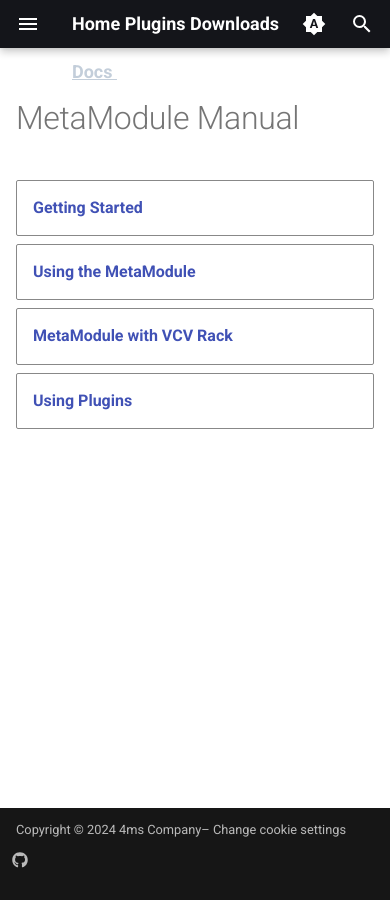
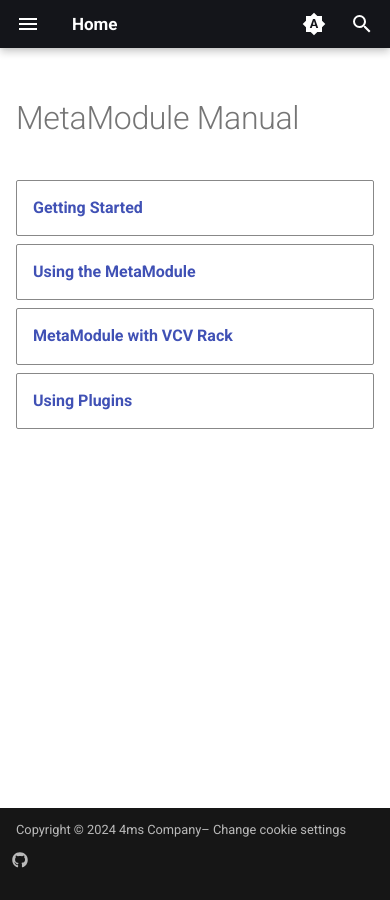
Before and after one commit to 4ms/metamodule-docs-website, an MkDocs documentation site: the page built from docs/index.md, in a window 390 px wide. Built offline with MkDocs 1.6.1 and Material for MkDocs 9.7.7, drawn with Linux system fonts in a browser that asks for light colours.

Commit message:
Fix nav header display on phone screens

```diff
--- a/docs/stylesheets/extra.css
+++ b/docs/stylesheets/extra.css
@@ -65,3 +65,15 @@ h3 {
 	border-color: #888;
 	width: fit-content;
 }
+
+@media (max-width: 768px) {
+  .sm-sm {
+	font-size:0.85rem;
+	padding-right:10px;
+  }
+}
+@media (max-width: 640px) {
+  .sm-hide {
+    display: none;
+  }
+}
--- a/overrides/partials/header.html
+++ b/overrides/partials/header.html
@@ -20,22 +20,22 @@
       <div class="md-header__ellipsis">
         <div>
 	      <div class="font-bold absolute md:flex lg:text-xl md:items-center md:mx-auto md:w-auto md:space-x-6 whitespace-nowrap">
-            <span class="md-ellipsis">
+            <span class="sm-sm">
 			  <a href="/">Home</a>
             </span>
-            <span class="md-ellipsis">
+            <span class="sm-sm sm-hide">
 		  	  <a href="../plugins">Plugins</a>
             </span>
-            <span class="md-ellipsis">
+            <span class="sm-sm sm-hide">
 		  	  <a href="../downloads">Downloads</a>
             </span>
-            <span class="md-ellipsis mm-lightblue">
+            <span class="sm-sm sm-hide mm-lightblue">
               Docs
             </span>
-            <span class="md-ellipsis">
+            <span class="sm-sm sm-hide">
 		  	  <a href="https://forum.4ms.info">Forum</a>
             </span>
-            <span class="md-ellipsis">
+            <span class="sm-sm sm-hide">
 		  	  <a href="https://4mscompany.com">4ms Website</a>
             </span>
 		  </div>
```
